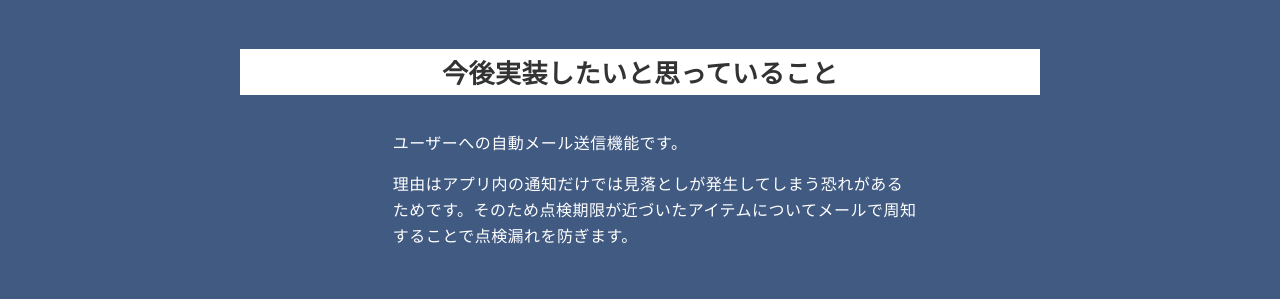
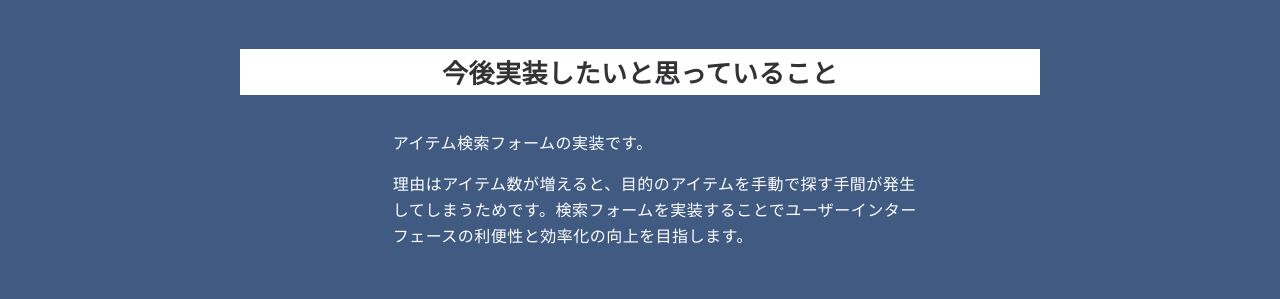
Before and after one commit to ks022564/portfolio-site, a plain HTML site: page works/02.html in a window 1280 px wide. Shown: the part 3100-3399 px from the top of the page. Drawn offline with nearby package versions, Linux system fonts and the light colour scheme.

Commit message:
内容修正

```diff
--- a/works/02.html
+++ b/works/02.html
@@ -188,10 +188,10 @@
                 <!-- 記載番号：14 -->
                 <div class="p-work-about__item-block-text">
                   <p>
-                    ユーザーへの自動メール送信機能です。
+                    アイテム検索フォームの実装です。
                   </p>
                   <p>
-                    理由はアプリ内の通知だけでは見落としが発生してしまう恐れがあるためです。そのため点検期限が近づいたアイテムについてメールで周知することで点検漏れを防ぎます。
+                    理由はアイテム数が増えると、目的のアイテムを手動で探す手間が発生してしまうためです。検索フォームを実装することでユーザーインターフェースの利便性と効率化の向上を目指します。
                   </p>
                 </div>
               </div>
```
Also changed, not shown: index.html (+1 -1 lines), images/pict_firstview_main.jpg (added), images/pict_firstview_main_1.jpg (deleted), 3 other files.
